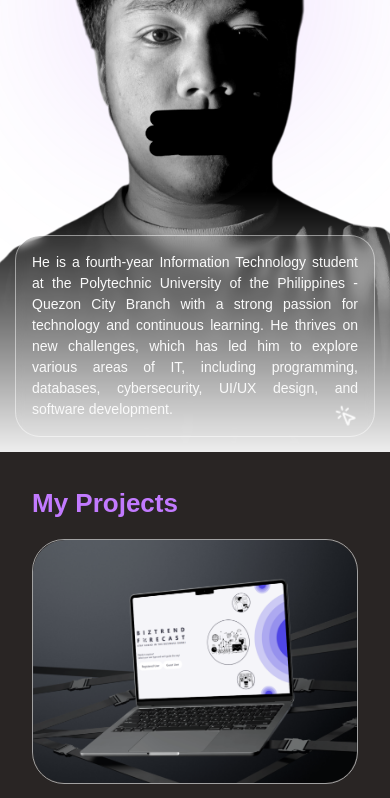
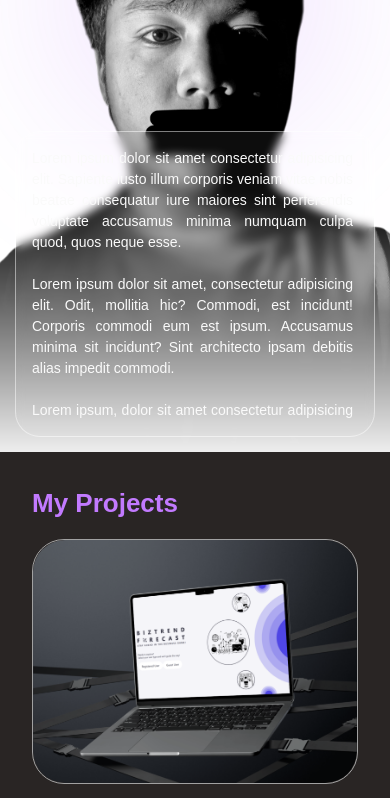
Before and after one commit to p3uj/portfolio, a Next.js app: page / in a window 390 px wide. Shown: the part 1280-2078 px from the top of the page. Built offline with nearby package versions, Linux system fonts and the light colour scheme.

Commit message:
refactor(about): - use one card for description - fix scroll for responsiveness of the card description

```diff
--- a/app/about/page.module.scss
+++ b/app/about/page.module.scss
@@ -73,49 +73,53 @@
     }
   }
 
-  // Description
+  // Card - Description
   div:not(.profile) {
+    max-height: 40%;
     position: absolute;
     bottom: 0;
 
     margin: 1rem;
-    padding: 1rem;
+    padding: 1rem 0;
 
     border-radius: 24px;
 
     -webkit-backdrop-filter: blur(5px);
     backdrop-filter: blur(5px);
 
+    overflow: hidden;
+
+    .textWrapper {
+      flex: 1;
+      min-height: 0;
+      margin-right: 5px;
+      padding: 0 1rem;
+
+      overflow-y: auto;
+      &::-webkit-scrollbar {
+        width: 4px;
+      }
+
+      &::-webkit-scrollbar-track {
+        background: rgba(0, 0, 0, 0.05);
+        border-radius: 12px;
+      }
+
+      &::-webkit-scrollbar-thumb {
+        background: var(--primary);
+        border-radius: 12px;
+        transition: background 0.3s;
+      }
+
+      &::-webkit-scrollbar-thumb:hover {
+        background: var(--primary-25);
+      }
+
       p {
         font-size: 14px;
         text-align: justify;
       }
-
-    .icon {
-      position: absolute;
-      bottom: 0.5rem;
-      right: 1rem;
-
-      animation: clickHint 1.5s infinite;
     }
-
-    // Tablet to Desktop View
-    section:last-of-type {
-      display: none;
-    }
-  }
-}
-
-@keyframes clickHint {
-  0%,
-  100% {
-    transform: scale(1);
-  }
-  40% {
-    transform: scale(0.9);
-  }
-  60% {
-    transform: scale(1.1);
   }
 }
 
@@ -181,55 +185,29 @@
       }
     }
 
-    // Description
+    // Card - Description
     div:not(.profile) {
       grid-area: description;
-      max-height: 50%;
+      max-height: 70%;
+
       position: static;
 
-      overflow-y: auto;
-      overflow-x: hidden;
+      overflow: hidden;
 
       border: 1px solid var(--border-card);
       border-radius: $radius-xl;
-      padding: 2rem;
+      margin: 1rem;
+      padding: 1.5rem 0;
+
+      .textWrapper {
+        flex: 1;
+        min-height: 0;
+        margin-right: 8px;
+        padding: 0 1.5rem;
 
         p {
           font-size: 1rem;
         }
-
-      &::-webkit-scrollbar {
-        width: 6px;
-      }
-
-      &::-webkit-scrollbar-track {
-        background: rgba(0, 0, 0, 0.05);
-        border-radius: 12px;
-      }
-
-      &::-webkit-scrollbar-thumb {
-        background: var(--primary);
-        border-radius: 12px;
-        transition: background 0.3s;
-      }
-
-      &::-webkit-scrollbar-thumb:hover {
-        background: var(--primary-25);
-      }
-
-      // Mobile View
-      section:first-of-type {
-        display: none;
-      }
-
-      // Tablet to Desktop View
-      section:last-of-type {
-        display: block;
-        margin: 0;
-      }
-
-      svg {
-        display: none;
       }
     }
   }
--- a/app/about/page.tsx
+++ b/app/about/page.tsx
@@ -19,29 +19,17 @@ export default function About() {
       </div>
 
       <Card onClick={() => setOnClick(!onClick)}>
-        <section>
-          {onClick === false ? (
-            <>
-              {/* prettier-ignore */}
-              <p>He is a fourth-year Information Technology student at the Polytechnic University of the Philippines - Quezon City Branch with a strong passion for technology and continuous learning. He thrives on new challenges, which has led him to explore various areas of IT, including programming, databases, cybersecurity, UI/UX design, and software development.</p>
-            </>
-          ) : (
-            <>
-              {/* prettier-ignore */}
-              <p>Bengie aspires to build a dynamic career in the tech industry, with interests in becoming a full-stack software developer, frontend/full-stack web developer, penetration tester, database administrator, data analyst, or UI/UX designer. While he has multiple career paths in mind, he remains open to new opportunities and is committed to continuously expanding his knowledge in the ever-evolving world of technology.</p>
-            </>
-          )}
-        </section>
-
-        <section>
+        <section className={styles.textWrapper}>
           {/* prettier-ignore */}
           <p>
-            He is a fourth-year Information Technology student at the Polytechnic University of the Philippines - Quezon City Branch with a strong passion for technology and continuous learning. He thrives on new challenges, which has led him to explore various areas of IT, including programming, databases, cybersecurity, UI/UX design, and software development. <br /> <br />
-            Bengie aspires to build a dynamic career in the tech industry, with interests in becoming a full-stack software developer, frontend/full-stack web developer, penetration tester, database administrator, data analyst, or UI/UX designer. While he has multiple career paths in mind, he remains open to new opportunities and is committed to continuously expanding his knowledge in the ever-evolving world of technology.
-          </p>
+              Lorem ipsum dolor sit amet consectetur adipisicing elit. Sapiente iusto illum corporis veniam vitae nobis beatae consequatur iure maiores sint perferendis voluptate accusamus minima numquam culpa quod, quos neque esse. <br /> <br />
+              Lorem ipsum dolor sit amet, consectetur adipisicing elit. Odit, mollitia hic? Commodi, est incidunt! Corporis commodi eum est ipsum. Accusamus minima sit incidunt? Sint architecto ipsam debitis alias impedit commodi. <br /> <br />
+              Lorem ipsum, dolor sit amet consectetur adipisicing elit. Eos asperiores sunt quis doloribus eum nulla facere accusantium commodi eius, architecto illo quidem vero tempora magni alias sequi adipisci fuga cumque. <br /> <br />
+              Lorem ipsum dolor sit amet consectetur adipisicing elit. Repudiandae, impedit eius repellendus expedita voluptatibus incidunt eaque quidem harum, beatae nihil dolore aliquid, porro nobis in aut sequi ipsam vitae magni? <br /> <br />
+              Lorem ipsum dolor sit amet consectetur adipisicing elit. Similique commodi quos aperiam quisquam ad debitis placeat nulla pariatur repellat voluptas perspiciatis, impedit amet odio, iusto ab. Aliquam quis totam praesentium. <br /> <br />
+              Lorem, ipsum dolor sit amet consectetur adipisicing elit. Quos labore veritatis at id. Culpa iure rem ratione eaque earum, libero vel placeat obcaecati magnam necessitatibus sapiente possimus at consequatur quia?
+            </p>
         </section>
-
-        <MousePointerClick className={styles.icon} />
       </Card>
     </section>
   );
```
Lines whose indentation alone changed are shown as unchanged.
